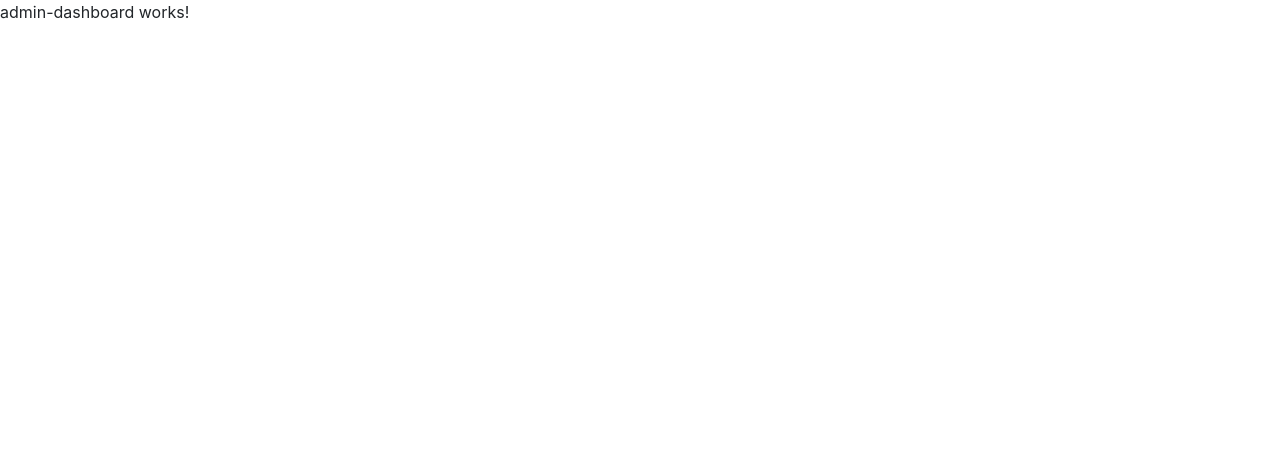
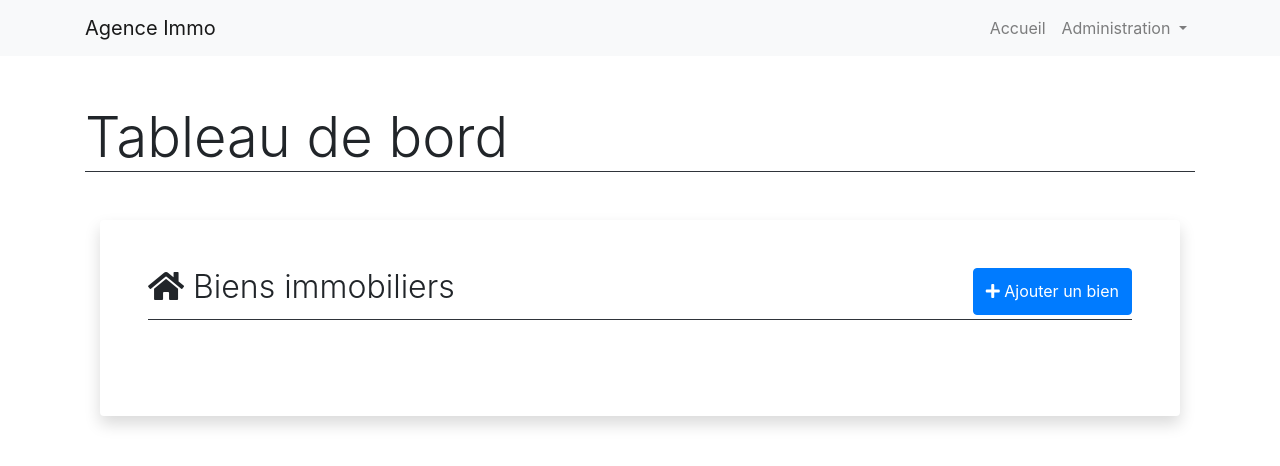
Before and after one commit to Delache/agenceImmo, an Angular app: page /admin in a window 1280 px wide. Shown: the top 466 px of the page. Built offline with nearby package versions, Linux system fonts and the light colour scheme.

Commit message:
feat: adminModal

```diff
--- a/src/app/app.component.html
+++ b/src/app/app.component.html
@@ -1 +1,2 @@
+<app-header></app-header>
 <router-outlet></router-outlet>
--- a/src/app/app.module.ts
+++ b/src/app/app.module.ts
@@ -9,6 +9,7 @@
 import { HomeComponent } from './pages/home/home.component';
 import { AdminComponent } from './pages/admin/admin.component';
 import { AdminDashboardComponent } from './components/admin-dashboard/admin-dashboard.component';
+import { AdminPropertiesComponent } from './components/admin-properties/admin-properties.component';
 
 @NgModule({
   declarations: [
@@ -18,7 +19,8 @@
     CardsListComponent,
     HomeComponent,
     AdminComponent,
-    AdminDashboardComponent
+    AdminDashboardComponent,
+    AdminPropertiesComponent
   ],
   imports: [
     BrowserModule,
--- a/src/app/components/admin-dashboard/admin-dashboard.component.html
+++ b/src/app/components/admin-dashboard/admin-dashboard.component.html
@@ -1 +1,7 @@
-<p>admin-dashboard works!</p>
+<div class="container">
+  <h1 class="display-4 pt-5 mb-0">Tableau de bord</h1>
+  <hr class="mt-0 mb-5 bg-dark">
+  <div class="col-12">
+    <app-admin-properties></app-admin-properties>
+  </div>
+</div>
--- /dev/null
+++ b/src/app/components/admin-properties/admin-properties.component.html
@@ -0,0 +1,60 @@
+<div class="rounded shadow bg-white p-5">
+  <div class="row">
+    <div class="col-12 d-flex">
+      <h2 class="font-weight-light"><i class="fas fa-home"></i> Biens immobiliers</h2>
+      <button class="btn btn-primary ml-auto" type="button" data-toggle="modal" data-target="#propertiesFormModal"><i
+          class="fas fa-plus"></i> Ajouter un bien</button>
+    </div>
+  </div>
+  <hr class="mt-1 mb-5 bg-dark">
+  <div class="row"></div>
+</div>
+
+<!-- Modal -->
+<div class="modal fade" id="propertiesFormModal" tabindex="-1" role="dialog" aria-labelledby="exampleModalCenterTitle"
+  aria-hidden="true">
+  <div class="modal-dialog modal-dialog-centered" role="document">
+    <form>
+      <div class="modal-content">
+        <div class="modal-header">
+          <h5 class="modal-title" id="exampleModalCenterTitle">Edition d'un bien</h5>
+          <button type="button" class="close" data-dismiss="modal" aria-label="Close">
+            <span aria-hidden="true">&times;</span>
+          </button>
+        </div>
+        <div class="modal-body">
+          <div class="form-group">
+            <input type="text" class="form-control" placeholder="Titre">
+          </div>
+          <div class="input-group mb-3">
+            <div class="input-group-prepend">
+              <label class="input-group-text" for="inputGroupSelect01">Catégorie</label>
+            </div>
+            <select class="custom-select" id="inputGroupSelect01">
+              <option value="appartement">Appartement</option>
+              <option value="maison">Maison</option>
+            </select>
+          </div>
+          <div class="form-row">
+            <div class="form-group col-6">
+              <input type="text" placeholder="Surface (m²)" class="form-control">
+            </div>
+            <div class="form-group col-6">
+              <input type="text" placeholder="Nombre de pièces" class="form-control">
+            </div>
+          </div>
+          <div class="form-group">
+            <textarea placeholder="Description du bien" rows="4" class="form-control w-100"></textarea>
+          </div>
+          <div class="form-group">
+            <input type="text" placeholder='Prix' class="form-control">
+          </div>
+        </div>
+        <div class="modal-footer">
+          <button type="button" class="btn btn-secondary" data-dismiss="modal">Annuler</button>
+          <button type="button" class="btn btn-primary">Enregistrer</button>
+        </div>
+      </div>
+    </form>
+  </div>
+</div>
--- /dev/null
+++ b/src/app/components/admin-properties/admin-properties.component.ts
@@ -0,0 +1,15 @@
+import { Component, OnInit } from '@angular/core';
+
+@Component({
+  selector: 'app-admin-properties',
+  templateUrl: './admin-properties.component.html',
+  styleUrls: ['./admin-properties.component.css']
+})
+export class AdminPropertiesComponent implements OnInit {
+
+  constructor() { }
+
+  ngOnInit() {
+  }
+
+}
--- a/src/app/components/header/header.component.html
+++ b/src/app/components/header/header.component.html
@@ -15,7 +15,7 @@
             Administration
           </a>
           <div class="dropdown-menu dropdown-menu-right" aria-labelledby="navbarDropdown">
-            <a class="dropdown-item" href="#">Tableau de bord</a>
+            <a class="dropdown-item" [routerLink]="['admin']">Tableau de bord</a>
             <div class="dropdown-divider"></div>
             <a class="dropdown-item text-danger" href="#">Déconnexion</a>
           </div>
--- a/src/app/pages/home/home.component.html
+++ b/src/app/pages/home/home.component.html
@@ -1,2 +1,2 @@
-<app-header></app-header>
+
 <app-cards-list></app-cards-list>
--- a/src/index.html
+++ b/src/index.html
@@ -6,6 +6,7 @@
   <base href="/">
   <meta name="viewport" content="width=device-width, initial-scale=1">
   <link rel="icon" type="image/x-icon" href="favicon.ico">
+  <link rel="stylesheet" href="https://use.fontawesome.com/releases/v5.6.3/css/all.css">
 </head>
 <body>
   <app-root></app-root>
```
Also changed, not shown: src/app/components/admin-properties/admin-properties.component.css (added), 1 other file (tests, documents, lock files or other folders).
